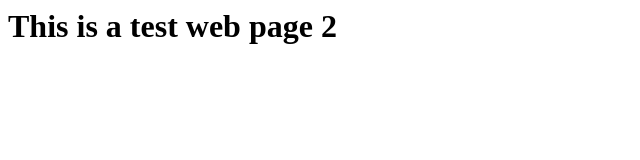
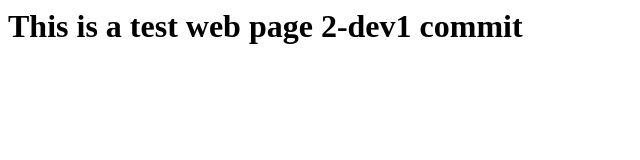
Before and after one commit to tej1984/webtest, a plain HTML site: page index.html in a window 1280 px wide. Shown: the whole page, without its empty margins (0-640 px from the left). Drawn offline with Linux system fonts and the light colour scheme.

Commit message:
dev1 change

```diff
--- a/index.html
+++ b/index.html
@@ -1 +1 @@
-<h1>This is a test web page 2</h1>
+<h1>This is a test web page 2-dev1 commit</h1>
```
